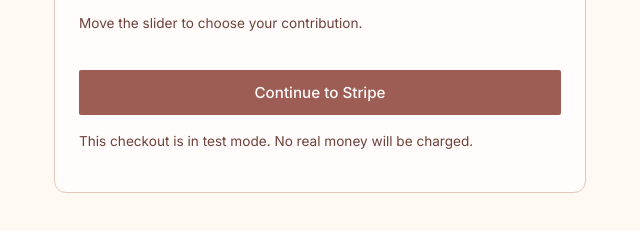
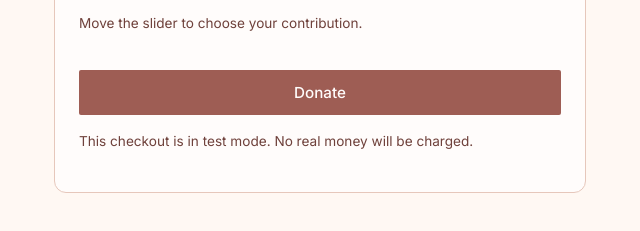
Before and after one commit to nicolomantini/common-ground-web, a website: page event-test/site/donate.html in a window 1280 px wide. Shown: the part 533-764 px from the top of the page, 320-960 px from the left. Drawn offline with Linux system fonts and the light colour scheme; files whose address does not match are found by name.

Commit message:
Label donation checkout button Donate

```diff
--- a/event-test/site/donate.html
+++ b/event-test/site/donate.html
@@ -15,5 +15,5 @@
 <p id="donation-status" role="status" aria-live="polite"></p>
 <form class="donation-form" id="donation-form">
 <label for="donation-amount">Your contribution <output id="donation-value" for="donation-amount">€100</output></label><input id="donation-amount" name="amount" type="range" min="0" max="200" step="1" value="20" aria-describedby="amount-hint"><div class="donation-limits" aria-hidden="true"><span>€1</span><span>€1,000</span></div><p id="amount-hint" class="donation-note">Move the slider to choose your contribution.</p>
-<button class="btn-primary" type="submit" id="donation-submit">Continue to Stripe</button><p class="donation-note">This checkout is in test mode. No real money will be charged.</p>
+<button class="btn-primary" type="submit" id="donation-submit">Donate</button><p class="donation-note">This checkout is in test mode. No real money will be charged.</p>
 </form></main><script src="/donate/donate.js" defer></script></body></html>
```
